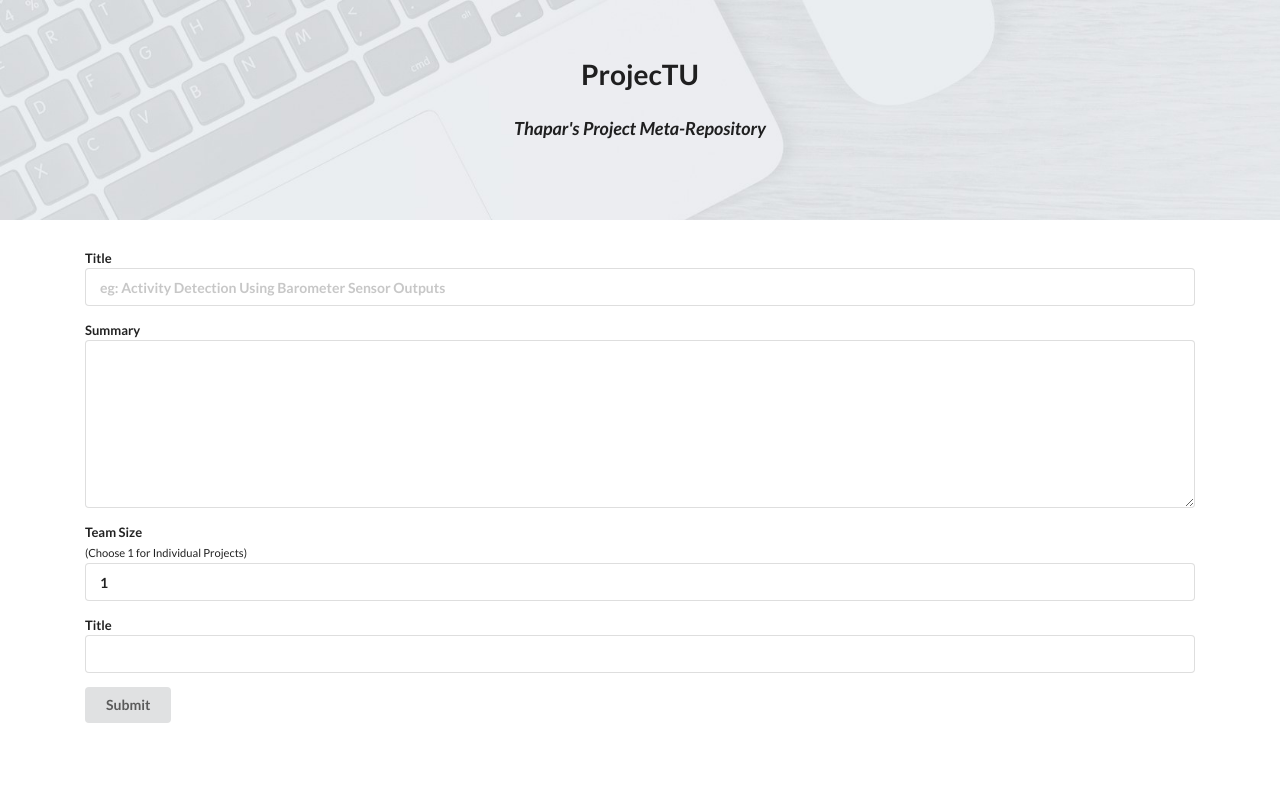
After one commit to piplani/tuplace2018, a PHP site: page /add.php in a window 1280 px wide. The commit adds this page. Run offline with PHP 8.4, Linux system fonts and the light colour scheme; some libraries are stand-ins or nearby versions.

Commit message:
minor changes

```diff
--- /dev/null
+++ b/add.php
@@ -0,0 +1,65 @@
+<!DOCTYPE html>
+<html>
+<head>
+	<meta charset="utf-8">
+	<meta http-equiv="X-UA-Compatible" content="IE=edge">
+	<meta name="viewport" content="width=device-width, initial-scale=1, shrink-to-fit=no">
+	<title>TU Placement</title>
+	<link rel="stylesheet"  type="" href="">
+	<link rel="stylesheet" href="https://stackpath.bootstrapcdn.com/bootstrap/4.1.3/css/bootstrap.min.css" integrity="sha384-MCw98/SFnGE8fJT3GXwEOngsV7Zt27NXFoaoApmYm81iuXoPkFOJwJ8ERdknLPMO" crossorigin="anonymous">
+	<meta charset="UTF-8">
+	<link rel='stylesheet' href='https://cdn.jsdelivr.net/npm/semantic-ui@2.2.13/dist/semantic.min.css'>
+	<link rel='stylesheet' href='css/style.css'>
+</head>
+<body>
+	<div class="jumbotron">
+		<center>
+			<h1>ProjecTU</h1>
+			<h3><i>Thapar's Project Meta-Repository</i></h3>
+		</center>
+	</div>
+	<div class="container">
+		<form action="list.php" method="GET">
+			<div class="ui form">
+
+				<div class="inline field">
+					<label>Title</label><br>
+					<input type="text" name="title" class="label ui fluid" style="width: 100%;" placeholder="eg: Activity Detection Using Barometer Sensor Outputs ">
+				</div>
+
+				<div class="inline field">
+					<label>Summary</label><br>
+					<textarea name="summary" class="label ui fluid"></textarea>
+				</div>
+
+				<div class="inline field">
+					<label>Team Size</label><br>
+					<small>(Choose 1 for Individual Projects)</small><br>
+					<input type="number" name="size" class="label ui fluid" style="width: 100%;" value="1"><br>
+				</div>
+
+				<div class="inline field">
+					<label>Title</label><br>
+					<input type="text" name="title" class="label ui fluid" style="width: 100%;">
+				</div>
+
+				<input type="submit" class="ui button" value="Submit">
+			</div>
+		</form>
+	</div>
+</body>
+
+<script src="https://code.jquery.com/jquery-3.3.1.slim.min.js" integrity="sha384-q8i/X+965DzO0rT7abK41JStQIAqVgRVzpbzo5smXKp4YfRvH+8abtTE1Pi6jizo" crossorigin="anonymous"></script>
+<script src="https://cdnjs.cloudflare.com/ajax/libs/popper.js/1.14.3/umd/popper.min.js" integrity="sha384-ZMP7rVo3mIykV+2+9J3UJ46jBk0WLaUAdn689aCwoqbBJiSnjAK/l8WvCWPIPm49" crossorigin="anonymous"></script>
+<script src="https://stackpath.bootstrapcdn.com/bootstrap/4.1.3/js/bootstrap.min.js" integrity="sha384-ChfqqxuZUCnJSK3+MXmPNIyE6ZbWh2IMqE241rYiqJxyMiZ6OW/JmZQ5stwEULTy" crossorigin="anonymous"></script>
+<script src='https://cdnjs.cloudflare.com/ajax/libs/jquery/3.2.1/jquery.min.js'></script>
+<script src='https://cdn.jsdelivr.net/npm/semantic-ui@2.2.13/dist/semantic.min.js'></script>
+<script src='js/main.js'></script>
+<script >
+	$('.label.ui.dropdown').dropdown();
+	$('.no.label.ui.dropdown').dropdown({useLabels: false });
+	$('#clear').on('click', function () {
+		$('.ui.dropdown').dropdown('restore defaults');
+	});
+</script>
+</html>
--- a/cards.php
+++ b/cards.php
@@ -79,17 +79,17 @@ if(isset($_GET)) {
 	if ($result->num_rows > 0) {
 		while($row = $result->fetch_assoc()) {
 			$team = $row['size'];
-			$link = $row['link'];
+			$link = (strlen($row['link']) > 60) ? substr($row['link'],0,60)."..." : $row['link'];
 			// echo "<h1>".$row['summary']."</h1>";
 			$title = (strlen($row['title']) > 100) ? ucwords(substr($row['title'],0,100))."..." : ucwords($row['title']);
 			$summary = (strlen($row['summary']) > 300) ? substr($row['summary'],0,300)."..." : $row['summary'];
 
 			echo
 			'<div class="col-lg-4 col-sm-6 portfolio-item my-3 card-outer">
-				<div class="card h-100 px-2" onclick="location.href=\'project.php?id='.$row['pid'].'\'">
+				<div class="card list-card h-100 px-2" onclick="location.href=\'project.php?id='.$row['pid'].'\'">
 					<div class="card-body">
 						<h4 class="card-title">'.$title.'</h4>';
-			if($link) echo '<a href = ' . $link . ' target="_new" style="color:#1E70BF;">' . $link . '</a>';
+			if($link) echo '<a href = ' . $row['link'] . ' target="_new" style="color:#1E70BF;">' . $link . '</a>';
 			echo
 						'	<hr><p class="card-text card-text-min">'.$summary.'</p><hr>';
 
--- a/css/style.css
+++ b/css/style.css
@@ -34,8 +34,10 @@ a:hover {
 }
 
 .jumbotron {
+	background-image: url('../img/cover.jpg');
+	background-size: cover;
 	height: 220px;
-	transition: all 0.5s ease-out;
+	transition: height 0.5s ease-out;
 	border-radius: 0;
 }
 
@@ -51,7 +53,7 @@ a:hover {
 
 #arrow {
 	display: inline-block;
-	transition: all 0.3s ease-in-out;
+	transition: transform 0.3s ease-in-out;
 }
 
 .inline-field {
@@ -63,12 +65,15 @@ a:hover {
 }
 
 .card {
-	cursor: pointer;
-	transition: all 0.5s ease-out;
+	transition: background-color 0.5s ease-out;
 	border-radius: 5px;
 }
 
-.card:hover {
+.list-card {
+	cursor: pointer;
+}
+
+.list-card:hover {
 	background-color: #f6f6f6;
 }
 
```
Also changed, not shown: img/cover.jpg (added).
